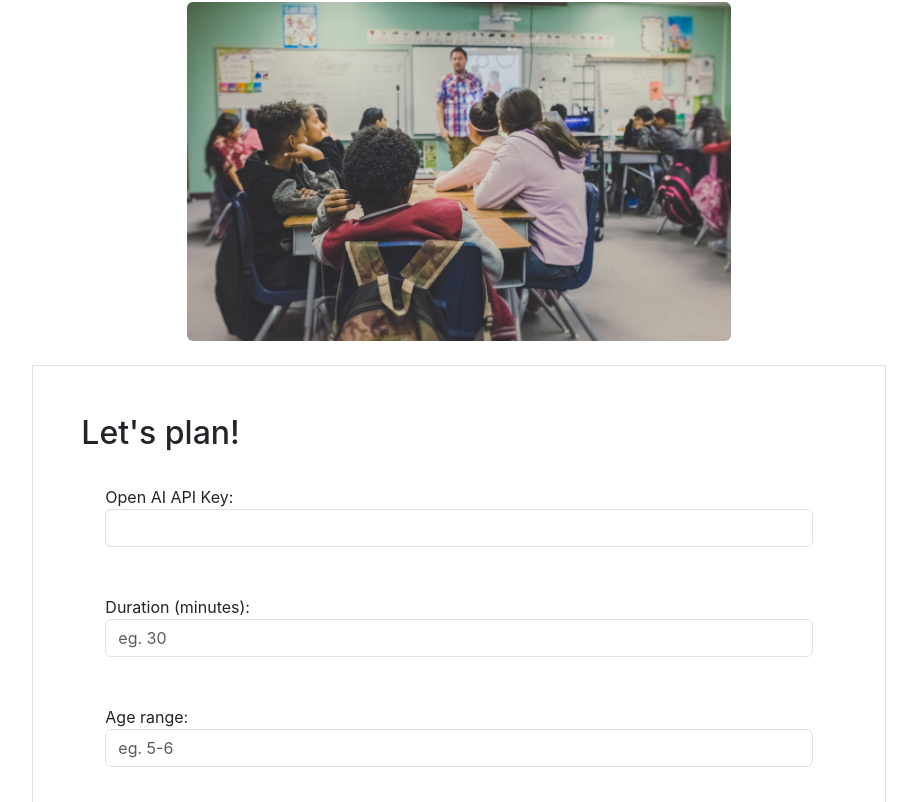
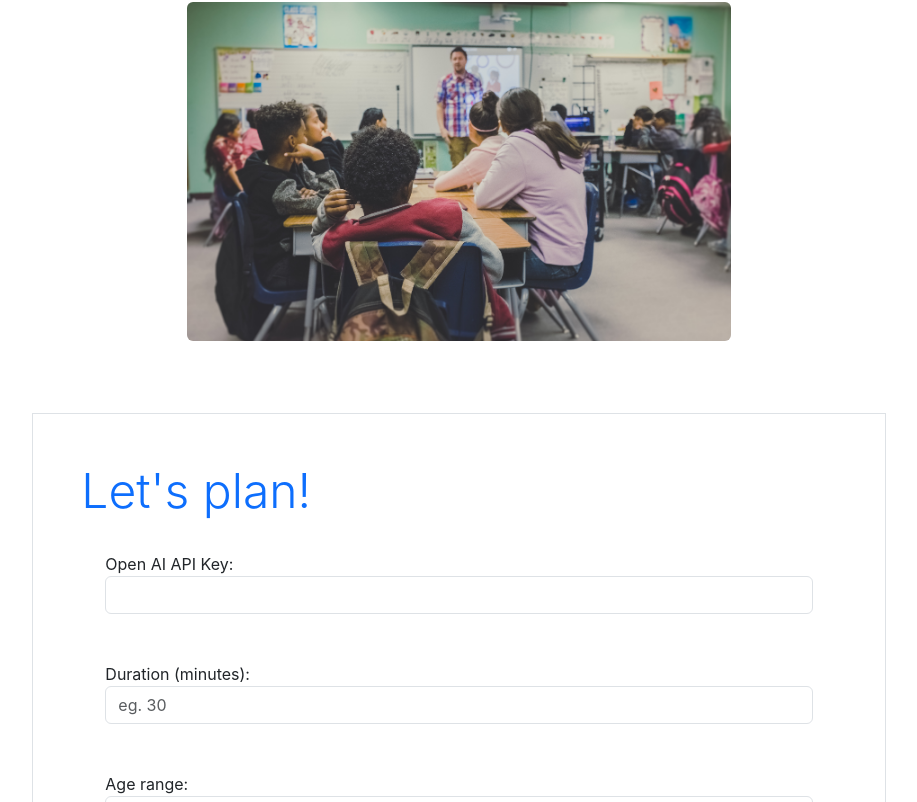
Before and after one commit to Isabela-Ferrer/my-app-rep-1-copia, a React (Create React App) app: page / in a window 1280 px wide. Shown: the part 1386-2188 px from the top of the page, without its empty margins (181-1098 px from the left). Built offline with nearby package versions, Linux system fonts and the light colour scheme.

Commit message:
font color

```diff
--- a/src/Body.js
+++ b/src/Body.js
@@ -23,7 +23,7 @@ function Body() {
       </div>
       <div class="row">
       <div className="col-8 mx-auto mx-3 mb-md-0 mt-5">
-          <img src={image}  alt="classroom" className="img-fluid rounded" />
+          <img src={image}  alt="classroom" className="img-fluid rounded mb-5" />
         </div>
         </div>
     </div>
--- a/src/Form.js
+++ b/src/Form.js
@@ -70,7 +70,7 @@ function TeacherForm() {
 
   return (
     <div className="text-start p-5 col-8 mx-auto bg-white border mt-4" style={{backgroundColor: "gray rgb(224, 224, 224)"}}>
-      <h2>Let's plan!</h2>
+      <h2 className='text-primary display-5 '>Let's plan!</h2>
       <form onSubmit={handleSubmit}>
       <div className="form-group p-4">
           <label htmlFor="goal">Open AI API Key:</label>
```
